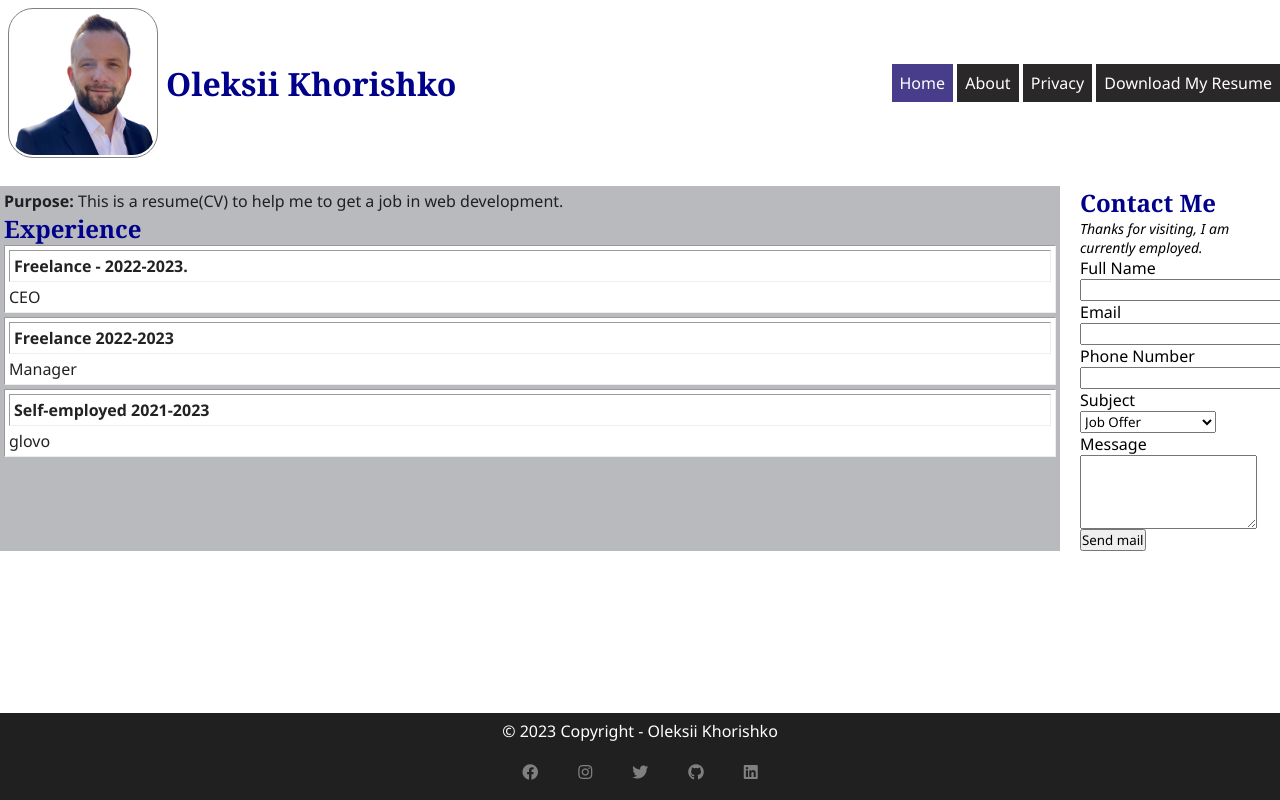
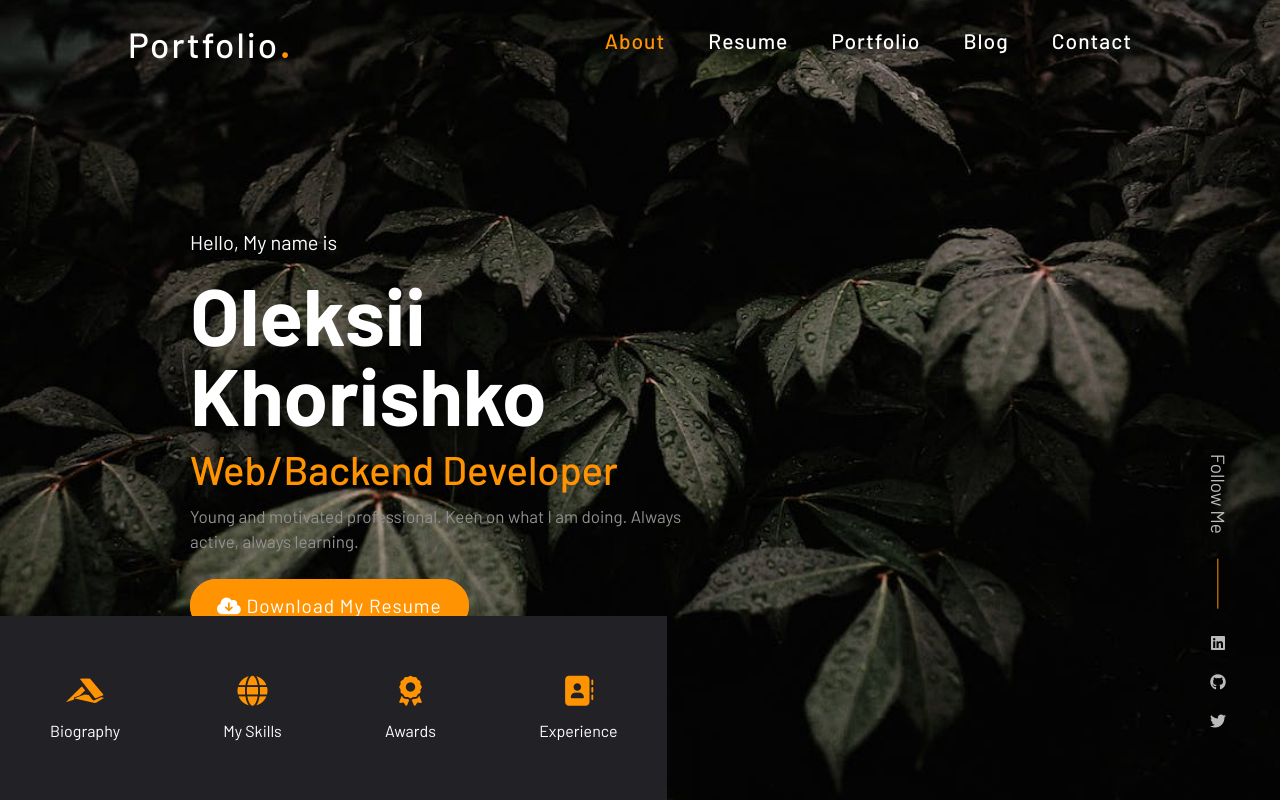
Before and after one commit to alexbrand07/alexbrand07.github.io, a plain HTML site: page index.html in a window 1280 px wide. Drawn offline with Linux system fonts and the light colour scheme.

Commit message:
third change. New design added

```diff
--- a/index.html
+++ b/index.html
@@ -1,117 +1,65 @@
-<html>
-
-<head>
-    <title>Oleksii Khorishko's resume page</title>
-    <link rel="stylesheet" href="site.css"/>
-    <link rel="stylesheet" href="https://cdnjs.cloudflare.com/ajax/libs/font-awesome/5.15.3/css/all.min.css" />
-</head>
-
-<body>
-
-    <div class="container">
-
-        <header>
-            <img id="headshot" src="/img/my-photo.jpg" alt="Oleksii Khorishko" width="150" height="150" />
-            <h1 id="siteName">Oleksii Khorishko</h1>
+<!DOCTYPE html>
+<html lang="en">
+    <head>
+        <meta charset="utf-8">
+        <meta name="viewport" content="width=device-width, initial-scale=1">
+        <title> How to Make a Portfolio Website Template Using HTML & CSS </title>
+        <link rel="stylesheet" href="https://cdnjs.cloudflare.com/ajax/libs/font-awesome/6.4.0/css/all.min.css"/>
+        <link rel="stylesheet" type="text/css" href="style.css">
+    </head>
 
 
-
-            <ul id="menu">
-                <li class="active"><a href="index.html">Home</a></li>
-                <li><a href="about.html">About</a></li>
-                <li><a href="privacy.html">Privacy</a></li>
-                <li><a href="resume.html">Download My Resume</a></li>
-            <ul>
-
-        </header>
-
-        <main>
-            <p><strong>Purpose:</strong> This is a resume(CV) to help me to get a job in web development. </p>
-
-            <h2>Experience</h2>
-            <div class="experience">
-                <p class="title">Freelance - 2022-2023. </p>
-                <p> CEO </p>
+    <body>
+        <div class="container bg-img">
+            <div class="header">
+                <div class="logo">
+                    <a href="#">Portfolio<span>.</span></a>
+                </div>
+                <div class="menubar">
+                    <ul class="menu">
+                        <li><a class="active" href="about.html">About</a></li>
+                        <li><a href="resume.html">Resume</a> </li>
+                        <li><a href="#">Portfolio</a></li>
+                        <li><a href="#">Blog</a> </li>
+                        <li><a href="#">Contact</a> </li>
+                    </ul>
+                </div>
             </div>
-            <div class="experience">
-                <p class="title"> Freelance 2022-2023 </p>
-                <p> Manager </p>
+            <div class="banner">
+                <div class="app-text">
+                    <h6>Hello, My name is</h6>
+                    <h2>Oleksii Khorishko</h2>
+                    <h3>Web/Backend Developer</h3>
+                    <p>Young and motivated professional. Keen on what I am doing. Always active, always learning.</p>
+                    <div class="cv-btn">
+                        <a href="#"> <i class="fa-solid fa-cloud-arrow-down"></i> Download My Resume</a>
+                    </div>
+                </div>
             </div>
-            <div class="experience">
-                <p class="title"> Self-employed 2021-2023 </p>
-                <p> glovo</p>
+            <div class="quick-links">
+                <ul>
+                    <li><i class="fa-brands fa-accusoft"></i>
+                        <p>Biography</p>
+                    </li>
+                    <li><i class="fa-solid fa-globe"></i>
+                        <p>My Skills</p>
+                    </li>
+                    <li><i class="fa-solid fa-award"></i>
+                        <p>Awards</p>
+                    </li>
+                    <li><i class="fa-solid fa-address-book"></i>
+                        <p>Experience</p>
+                    </li>
+                </ul>
             </div>
-        </main>
-
-        <aside>
-            <h2>Contact Me</h2>
-            <form id="contactForm">
-                <div id="formInfo"></div>
-                <div>
-                    <label for="fullName">Full Name</label>
+            <div class="social-box">
+                <div class="follow-label">Follow Me</div>
+                <div class="social-icons">
+                    <a href="#"><i class="fa-brands fa-linkedin"></i></a>
+                    <a href="#"><i class="fa-brands fa-github"></i></a>
+                    <a href="#"><i class="fa-brands fa-twitter"></i></a>
                 </div>
-
-                <div>
-                    <input id="fullName" />
-                </div>
-
-                <div>
-                    <label for="email">Email</label>
-                </div>
-
-                <div>
-                    <input id="email" type="email"/>
-                </div>
-
-                <div>
-                    <label for="phone">Phone Number</label>
-                </div>
-
-                <div>
-                    <input id="phone" type="number"/>
-                </div>
-
-                <div>
-                    <label for="subject">Subject</label>
-                </div>
-
-                <div>
-                    <select id="subject">
-                        <option>Job Offer</option>
-                        <option>Presonal Message</option>
-                        <option>Complaint</option>
-                    </select>
-
-                </div>
-
-                <div>
-                    <label for="msg">Message</label>
-                </div>
-
-                <div>
-                    <textarea id="msg" rows="4"></textarea>
-                </div>
-
-                <div>
-                    <input type="Submit" value="Send mail"/>
-                </div>
-
-            </form>
-        </aside>
-
-        <footer>
-            <p>&copy; 2023 Copyright - Oleksii Khorishko</p>
-            <div class="social-links">
-                <a href="#" target="_blank" class="logos"><i class="fab fa-facebook logos"></i></a>
-                <a href="#" target="_blank" class="logos"><i class="fab fa-instagram logos"></i></a>
-                <a href="#" target="_blank" class="logos"><i class="fab fa-twitter logos"></i></a>
-                <a href="#" target="_blank" class="logos"><i class="fab fa-github logos"></i></a>
-                <a href="https://www.linkedin.com/in/alexbrand07/" target="_blank" class="logos"><i class="fab fa-linkedin logos"></i></a>
             </div>
-        </footer>
-    </div>
-    <script src="index.js"></script>
-
-</body>
-
-</html>
+        </div>
+    </body>
+    </html>
--- /dev/null
+++ b/style.css
@@ -0,0 +1,206 @@
+@import url("https://fonts.googleapis.com/css2?family=Barlow:wght@100;200;300;400;500;600;700;800;:900&display=swap");
+
+*{
+    margin: 0;
+    padding: 0;
+    font-family: "Barlow", sans-serif;
+}
+
+.container {
+    width: 100%;
+    height: 100vh;
+    background: #424551;
+}
+
+.bg-img{
+    background-image: url(img/bg.jpg);
+    background-repeat: no-repeat;
+    background-size: cover;
+    background-position: center center;
+}
+
+.header {
+    width:80%;
+    height: 80px;
+    display: flex;
+    justify-content: space-between;
+    align-items: center;
+    margin: auto;
+}
+
+a{
+    text-decoration: none;
+    color: #fff;
+
+}
+
+ul li{
+    list-style: none;
+    display: inline-block;
+}
+
+.header .logo a{
+     font-size: 35px;
+     font-weight: 500;
+     letter-spacing: 2px;
+}
+
+.header .logo a span{
+    color: #ff9301;
+    font-size: 45px;
+}
+
+.menubar .menu li{
+    margin: 0 20px;
+}
+
+.menubar .menu li a{
+    font-size: 21px;
+    font-weight: 500;
+    letter-spacing: 1px;
+    transition: all 0.5s;
+}
+
+.menubar .menu li a:hover{
+    color: #ff9301;
+}
+
+.active{
+    color:#ff9301;
+}
+
+.banner{
+    width: 80%;
+    height: 70%;
+    position: absolute;
+    top: 25%;
+    left: 150px;
+    color: #fff;
+}
+
+.app-text{
+    width: 50%;
+    float: left;
+    margin: 30px 0 30px 40px;
+}
+
+.app-text h6{
+    font-size: 20px;
+    font-weight: 400;
+    margin: 0 0 20px;
+}
+
+.app-text h2{
+    font-size: 80px;
+    font-weight: 700;
+    margin: 0 0 15px;
+    line-height: 1;
+    color: #fff;
+}
+
+.app-text h3{
+    font-size: 40px;
+    font-weight: 500;
+    margin: 0 0 15px;
+    line-height: 1;
+    color: #ff9301;
+}
+
+.app-text p{
+    width:500px;
+    font-size: 17px;
+    line-height: 25px;
+    color: #919191;
+}
+
+.cv-btn{
+    margin-top:40px;
+}
+
+.cv-btn a{
+   background: #ff9301;
+   font-size: 19px;
+   letter-spacing: 1px;
+   border: 2px solid #ff9301;
+   padding: 13px 25px;
+   border-radius: 50px;
+   transition: all 0.5s;
+}
+
+.cv-btn a:hover{
+    background: transparent;
+    color: #fff;
+    border: 1px solid #fff;
+ }
+
+.quick-links{
+    position: absolute;
+    left: 0;
+    bottom: 0;
+    background: #222226;
+    color: #fff;
+}
+
+.quick-links ul{
+    margin: 60px auto;
+    text-align: center;
+}
+
+.quick-links ul li{
+    margin: 0 50px;
+    cursor: pointer;
+}
+
+.quick-links ul li i{
+    font-size: 30px;
+    color: #ff9301
+}
+
+.quick-links ul li p{
+    font-size: 16px;
+    margin-top: 15px
+}
+
+.social-box{
+    position: absolute;
+    right: 50px;
+    bottom: 50px;
+    width: 24px;
+}
+
+.social-icons a{
+    display: block;
+    margin-bottom: 20px;
+    text-align: center;
+    color: #bbb;
+    transition: all 0.5s;
+}
+
+.social-icons a:hover{
+    color: #ff9301;
+}
+
+.follow-label{
+    position: absolute;
+    bottom: 100%;
+    right: 0;
+    color: #bbb;
+    font-size: 19px;
+    line-height: 24px;
+    height: 24px;
+    white-space: nowrap;
+    transform-origin: 100% 0;
+    text-align: right;
+    padding-right: 75px;
+    transform: rotate(90deg);
+}
+
+.follow-label::after{
+    content: "";
+    position: absolute;
+    top: 50%;
+    right: 0;
+    width: 50px;
+    height: 1px;
+    background: #ff9301
+}
--- a/site.css
+++ b/stylesPrevious.css
@@ -4,23 +4,31 @@ body {
     width:100%;
     height:100vh;
     position: relative;
+    background: lightblue;
 }
 
 main {
     background-color: rgb(185, 186, 189);
-    padding: 4px;
+    padding: 20px;
+    padding-top: 50px;
     color: #202020;
     grid-area: main;
+    background: lightblue;
 }
 
 aside {
     grid-area: aside;
 }
 
+p {
+padding-bottom: 30px;
+}
+
 
 h1, h2 {
         color: darkblue;
         font-family:Georgia, 'Times New Roman', Times, serif;
+        padding-bottom: 50px;
 }
 
 
@@ -149,11 +157,15 @@ header #menu {
 
 .container {
     display: grid;
+    /* position: relative; */
+    /* width:100%;
+    max-width: 1000px; */
+    margin: 50px;
     grid-template-areas:
         "header header"
         "main aside"
         "footer footer";
-    grid-template-columns: auto 200px;
+    grid-template-columns: auto 300px;
     grid-gap: 20px;
 
 }
```
Also changed, not shown: indexPrevious.html (added, +117 -0 lines), resume.html (+15 -0 lines), img/bg.jpg (added).
